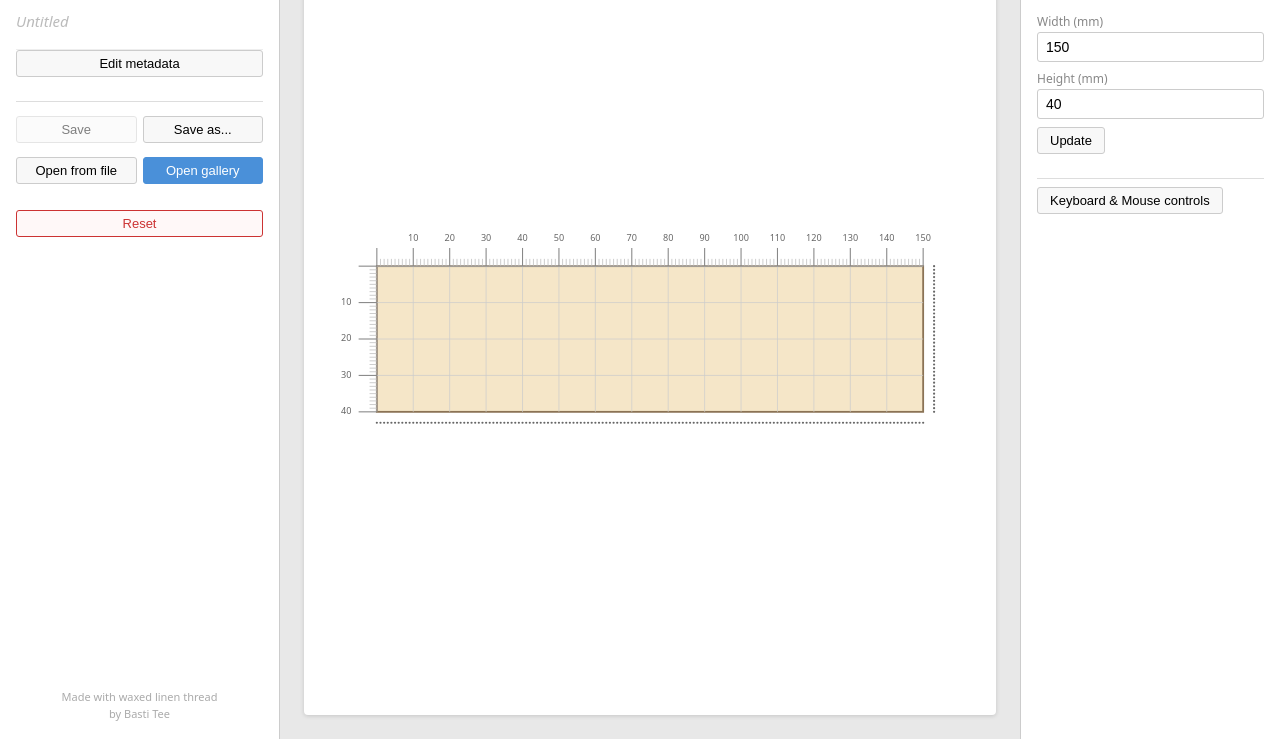
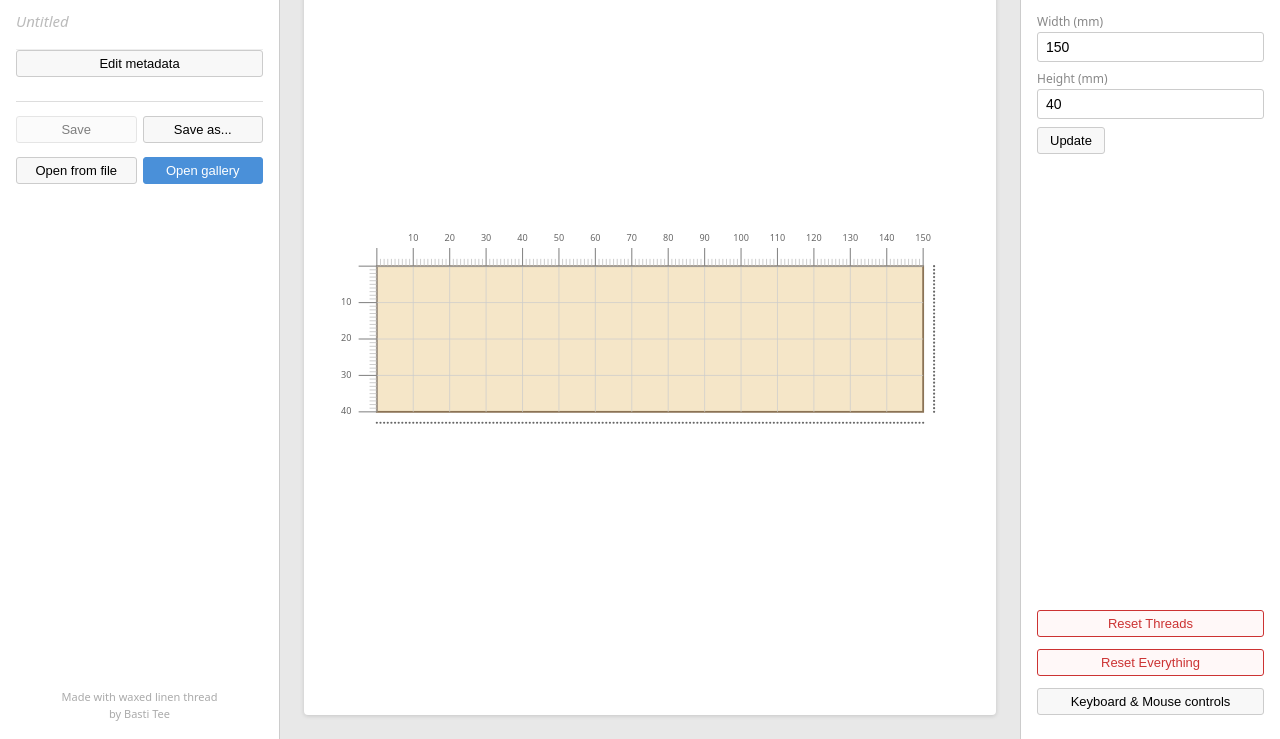
Before and after one commit to BastiTee/bookbinding-stitcher, a website built with Vite: page index.html in a window 1280 px wide. Shown: the part 61-800 px from the top of the page. Built offline with nearby package versions, Linux system fonts and the light colour scheme.

Commit message:
Update code

```diff
--- a/src/model.ts
+++ b/src/model.ts
@@ -188,8 +188,8 @@ export class GridModel {
 }
 
 function assertPositiveInt(n: number, label: string) {
-  if (!Number.isInteger(n) || n <= 0) {
-    throw new Error(`${label} must be a positive integer, got ${n}`);
+  if (!Number.isInteger(n) || n < 10) {
+    throw new Error(`${label} must be an integer of at least 10, got ${n}`);
   }
 }
 
--- a/src/style.css
+++ b/src/style.css
@@ -748,11 +748,17 @@ button.gallery-cta:hover {
   font-style: italic;
 }
 
-/* Help panel (bottom of right sidebar) */
-.help-panel {
-  margin-top: 16px;
-  padding-top: 8px;
-  border-top: 1px solid #ddd;
+/* Bottom action group (pinned to bottom of right sidebar) */
+.bottom-panel {
+  margin-top: auto;
+  display: flex;
+  flex-direction: column;
+  gap: 4px;
+  flex-shrink: 0;
+}
+
+.bottom-panel button {
+  width: 100%;
 }
 
 /* Help modal */
--- a/src/ui.ts
+++ b/src/ui.ts
@@ -287,16 +287,6 @@ export function buildUI(container: HTMLElement, model: GridModel) {
   persistentPanel.appendChild(fileNameDisplay);
   persistentPanel.appendChild(importError);
 
-  const resetBtn = document.createElement("button");
-  resetBtn.textContent = "Reset";
-  resetBtn.className = "reset-btn";
-  resetBtn.addEventListener("click", () => {
-    if (!confirm("Reset everything? This will clear all holes, threads, and metadata.")) return;
-    setMetadata({});
-    model.loadState({ spine: { width: 150, height: 40 }, holes: [] });
-  });
-  persistentPanel.appendChild(resetBtn);
-
   const sidebarFooter = el("div", "sidebar-footer");
   const footerLink = document.createElement("a");
   footerLink.href = "https://github.com/BastiTee/bookbinding-stitcher";
@@ -355,13 +345,30 @@ export function buildUI(container: HTMLElement, model: GridModel) {
   btnSewing.addEventListener("click", switchToSewing);
   btnPlayback.addEventListener("click", switchToPlayback);
 
-  // Help panel (bottom of right sidebar)
-  const helpPanel = el("div", "help-panel");
+  // Bottom action group (pinned to bottom of right sidebar)
+  const bottomPanel = el("div", "bottom-panel");
+  const resetThreadsBtn = document.createElement("button");
+  resetThreadsBtn.textContent = "Reset Threads";
+  resetThreadsBtn.className = "reset-btn";
+  resetThreadsBtn.addEventListener("click", () => {
+    if (!confirm("Reset threads? This will clear all threads but keep the spine design and metadata.")) return;
+    sewingModel.reset();
+  });
+  bottomPanel.appendChild(resetThreadsBtn);
+  const resetBtn = document.createElement("button");
+  resetBtn.textContent = "Reset Everything";
+  resetBtn.className = "reset-btn";
+  resetBtn.addEventListener("click", () => {
+    if (!confirm("Reset everything? This will clear all holes, threads, and metadata.")) return;
+    setMetadata({});
+    model.loadState({ spine: { width: 150, height: 40 }, holes: [] });
+  });
+  bottomPanel.appendChild(resetBtn);
   const helpBtn = document.createElement("button");
   helpBtn.textContent = "Keyboard & Mouse controls";
   helpBtn.addEventListener("click", () => openHelp(currentMode));
-  helpPanel.appendChild(helpBtn);
-  rightPanel.appendChild(helpPanel);
+  bottomPanel.appendChild(helpBtn);
+  rightPanel.appendChild(bottomPanel);
 
   // ============================================================
   // Ghost layer management
```
